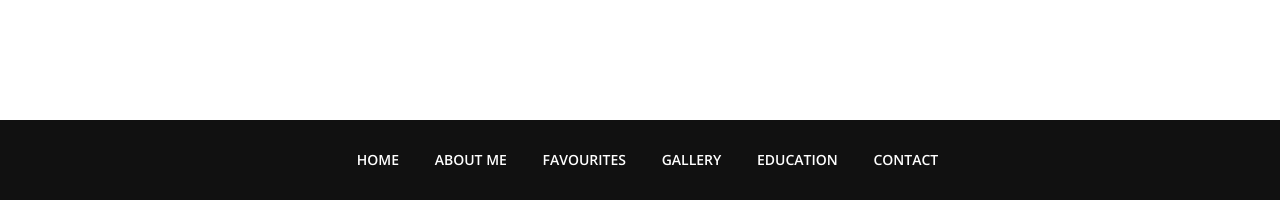
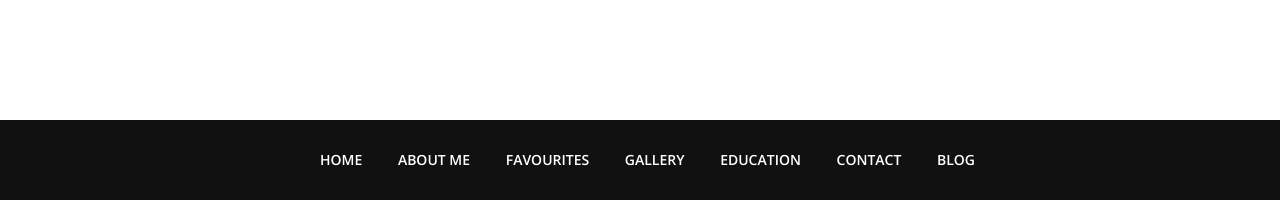
Before and after one commit to anandiiita/anandiiita.github.io, a plain HTML site: page index.html in a window 1280 px wide. Shown: the part 600-800 px from the top of the page. Drawn offline with nearby package versions, Linux system fonts and the light colour scheme; files whose address does not match are found by name.

Commit message:
Update index.html

```diff
--- a/index.html
+++ b/index.html
@@ -70,7 +70,7 @@
 												<li class="menuItem"><a href="#gallery">Gallery</a></li>
 												<li class="menuItem"><a href="#feedback">Education</a></li>
 												<li class="menuItem"><a href="#contact">Contact</a></li>
-
+												<li class="menuItem"><a href="http://deepakaanand.blogspot.in/"target="_blank">Blog</a></li>
 											</ul>
 										</div>
 									</div>
```
